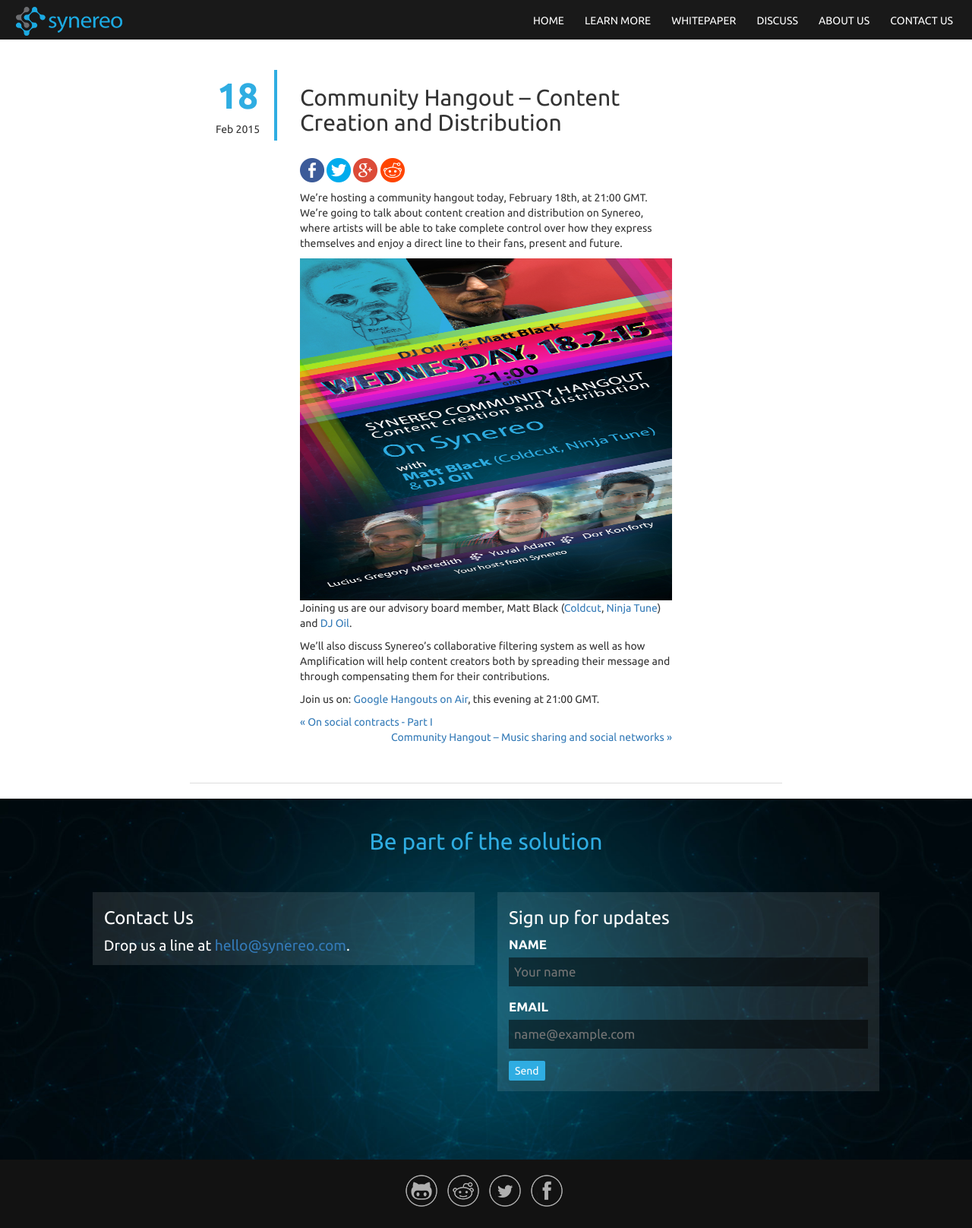
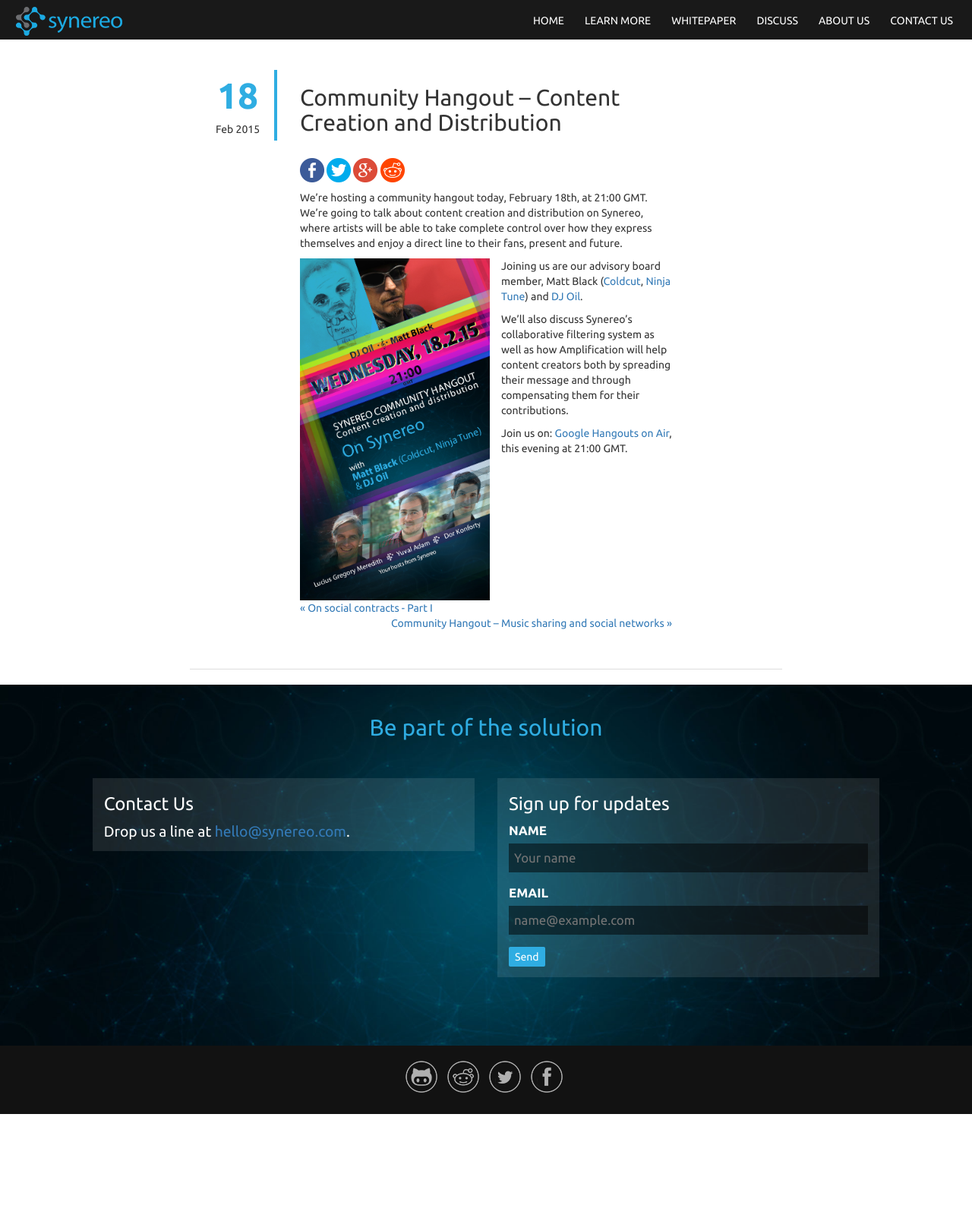
Before and after one commit to synereo/blog.synereo.com, a Jekyll site: the page built from _posts/2015-02-18-community-hangout.markdown, in a window 1280 px wide. Shown: the whole page at 76% size. Built offline with Jekyll 4.4.1, drawn with Linux system fonts in a browser that asks for light colours; nearby versions of some CDN libraries; a script that is not in the unit is left out; after the commit the page ends 1466 px from its top, so only the background shows below that.

Commit message:
Fix old post img width

```diff
--- a/_posts/2015-02-18-community-hangout.markdown
+++ b/_posts/2015-02-18-community-hangout.markdown
@@ -5,7 +5,7 @@
 ---
 We’re hosting a community hangout today, February 18th, at 21:00 GMT. We're going to talk about content creation and distribution on Synereo, where artists will be able to take complete control over how they express themselves and enjoy a direct line to their fans, present and future.
 
-![Party Music Hangout](/img/uploads/party-hangout.jpg){: style="float: left; height: 450px; margin-right: 15px;"}
+![Party Music Hangout](/img/uploads/party-hangout.jpg){: style="float: left; height: 450px; width: 250px; margin-right: 15px;"}
 
 Joining us are our advisory board member, Matt Black ([Coldcut](https://www.facebook.com/coldcutofficial), [Ninja Tune](https://www.facebook.com/ninjatuneofficial)) and [DJ Oil](https://www.facebook.com/djoil13).
 
```
